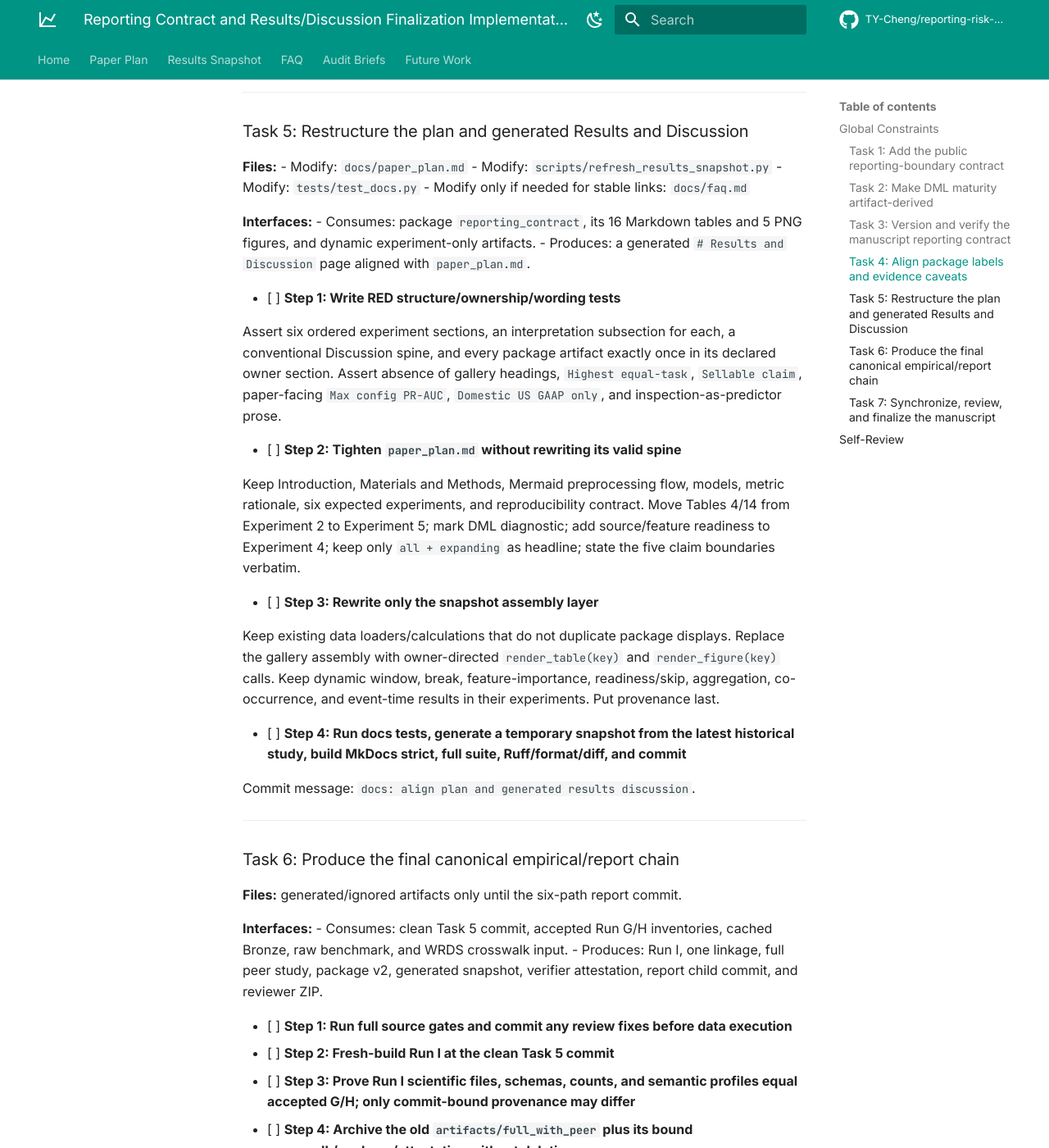
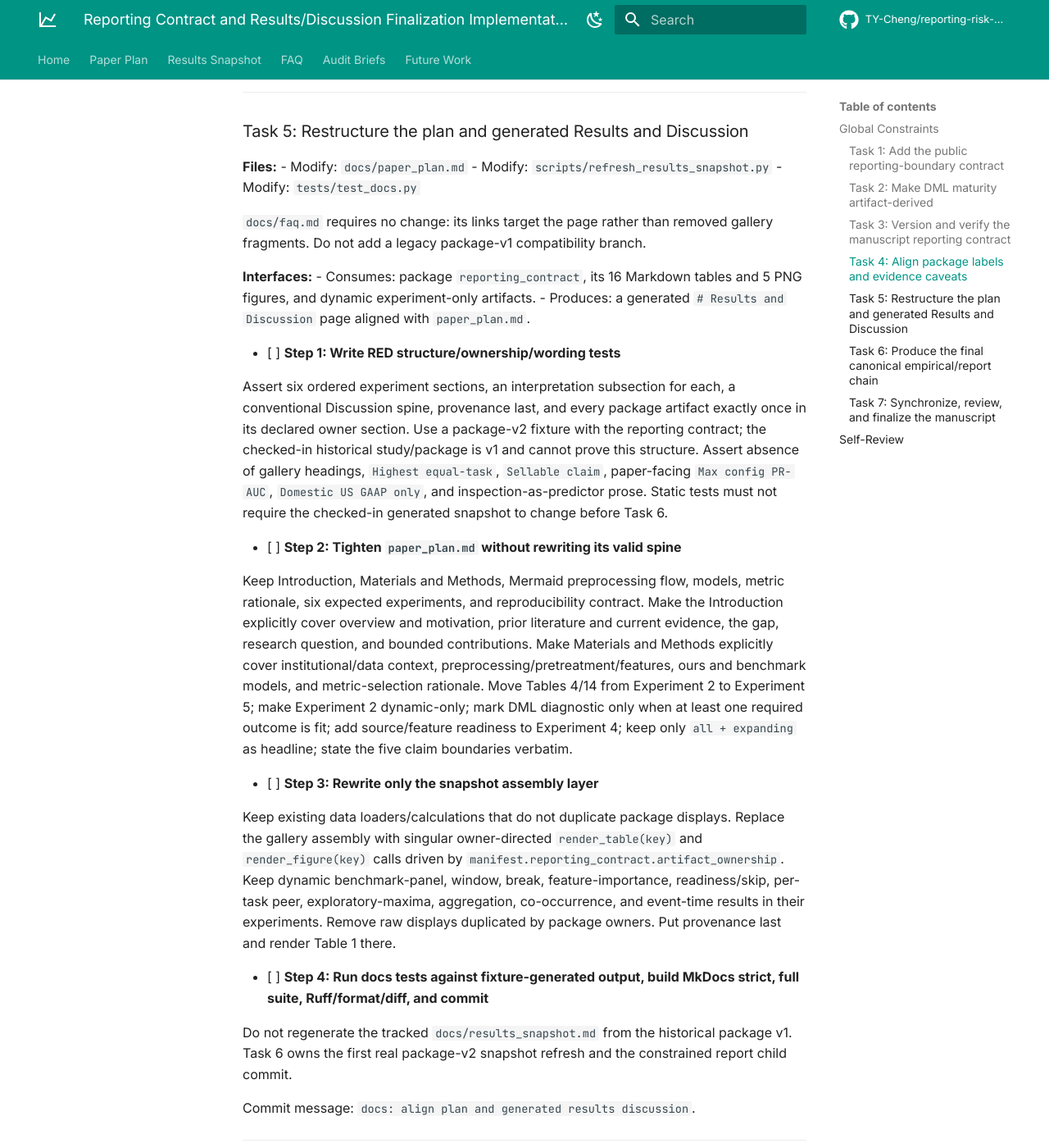
Before and after one commit to TY-Cheng/reporting-risk-cascade, an MkDocs documentation site: the page built from docs/superpowers/plans/2026-07-12-reporting-contract-results-discussion.md, in a window 1280 px wide and 1400 px high, scrolled down 6612 px. Shown: the whole window at 82% size. Built offline with MkDocs 1.6.1 and Material for MkDocs 9.7.7, drawn with Linux system fonts in a browser that asks for light colours; comment, search, counter and statistics services are not loaded.

Commit message:
docs: refine results discussion task

```diff
--- a/docs/superpowers/plans/2026-07-12-reporting-contract-results-discussion.md
+++ b/docs/superpowers/plans/2026-07-12-reporting-contract-results-discussion.md
@@ -240,7 +240,7 @@ Commit message: `feat(reporting): attest package claim contract`.
 - Consumes: the Task 3 reporting contract and existing package tables/figures/narrative.
 - Produces: safe paper-facing display labels and artifact-derived DML/partner caveats while preserving raw CSV keys.
 
-- [ ] **Step 1: Write RED display and narrative tests**
+- [x] **Step 1: Write RED display and narrative tests**
 
 Require Tables 4/14 to display family names while their CSV `Feature_Set` keys remain raw.
 Require Figure 2 fold dots to remain after tick-label substitution. Require Table 17 to
@@ -248,7 +248,7 @@ describe the observed same-year FPI-form indicator and Table 18 to display the e
 proxy label. Require diagnostic/deferred DML and constant/varied partner narrative cases;
 forbid `highest mean PR-AUC`, `leads on mean PR-AUC`, `winner`, and `leader` prose.
 
-- [ ] **Step 2: Add one scalar display-name helper**
+- [x] **Step 2: Add one scalar display-name helper**
 
 Use the upstream `feature_family_summary` display name in Markdown/LaTeX and plot ticks only.
 Preserve raw keys for CSVs and Figure 2 fold-row matching. Table 17 owns the observed
@@ -256,13 +256,13 @@ Preserve raw keys for CSVs and Figure 2 fold-row matching. Table 17 owns the obs
 its raw stage `domestic_us_gaap_proxy` to the contract display name only in Markdown/LaTeX;
 the contract artifact field is `is_domestic_us_gaap_proxy` and is not the raw stage key.
 
-- [ ] **Step 3: Generate caveats from the contract**
+- [x] **Step 3: Generate caveats from the contract**
 
 Build DML prose from all four evidence fields plus aggregate maturity. Build the partner
 caveat from scope/count/range/constant/equality fields. Remove ranking language while
 retaining the peer transfer/estimand boundary.
 
-- [ ] **Step 4: Run package tests, full related suites, Ruff/format/diff, and commit**
+- [x] **Step 4: Run package tests, full related suites, Ruff/format/diff, and commit**
 
 Commit message: `fix(reporting): align package labels and caveats`.
 
@@ -274,7 +274,9 @@ Commit message: `fix(reporting): align package labels and caveats`.
 - Modify: `docs/paper_plan.md`
 - Modify: `scripts/refresh_results_snapshot.py`
 - Modify: `tests/test_docs.py`
-- Modify only if needed for stable links: `docs/faq.md`
+
+`docs/faq.md` requires no change: its links target the page rather than removed gallery
+fragments. Do not add a legacy package-v1 compatibility branch.
 
 **Interfaces:**
 - Consumes: package `reporting_contract`, its 16 Markdown tables and 5 PNG figures, and dynamic experiment-only artifacts.
@@ -282,17 +284,38 @@ Commit message: `fix(reporting): align package labels and caveats`.
 
 - [ ] **Step 1: Write RED structure/ownership/wording tests**
 
-Assert six ordered experiment sections, an interpretation subsection for each, a conventional Discussion spine, and every package artifact exactly once in its declared owner section. Assert absence of gallery headings, `Highest equal-task`, `Sellable claim`, paper-facing `Max config PR-AUC`, `Domestic US GAAP only`, and inspection-as-predictor prose.
+Assert six ordered experiment sections, an interpretation subsection for each, a conventional
+Discussion spine, provenance last, and every package artifact exactly once in its declared
+owner section. Use a package-v2 fixture with the reporting contract; the checked-in historical
+study/package is v1 and cannot prove this structure. Assert absence of gallery headings,
+`Highest equal-task`, `Sellable claim`, paper-facing `Max config PR-AUC`, `Domestic US GAAP
+only`, and inspection-as-predictor prose. Static tests must not require the checked-in generated
+snapshot to change before Task 6.
 
 - [ ] **Step 2: Tighten `paper_plan.md` without rewriting its valid spine**
 
-Keep Introduction, Materials and Methods, Mermaid preprocessing flow, models, metric rationale, six expected experiments, and reproducibility contract. Move Tables 4/14 from Experiment 2 to Experiment 5; mark DML diagnostic; add source/feature readiness to Experiment 4; keep only `all + expanding` as headline; state the five claim boundaries verbatim.
+Keep Introduction, Materials and Methods, Mermaid preprocessing flow, models, metric rationale,
+six expected experiments, and reproducibility contract. Make the Introduction explicitly cover
+overview and motivation, prior literature and current evidence, the gap, research question, and
+bounded contributions. Make Materials and Methods explicitly cover institutional/data context,
+preprocessing/pretreatment/features, ours and benchmark models, and metric-selection rationale.
+Move Tables 4/14 from Experiment 2 to Experiment 5; make Experiment 2 dynamic-only; mark DML
+diagnostic only when at least one required outcome is fit; add source/feature readiness to
+Experiment 4; keep only `all + expanding` as headline; state the five claim boundaries verbatim.
 
 - [ ] **Step 3: Rewrite only the snapshot assembly layer**
 
-Keep existing data loaders/calculations that do not duplicate package displays. Replace the gallery assembly with owner-directed `render_table(key)` and `render_figure(key)` calls. Keep dynamic window, break, feature-importance, readiness/skip, aggregation, co-occurrence, and event-time results in their experiments. Put provenance last.
+Keep existing data loaders/calculations that do not duplicate package displays. Replace the
+gallery assembly with singular owner-directed `render_table(key)` and `render_figure(key)` calls
+driven by `manifest.reporting_contract.artifact_ownership`. Keep dynamic benchmark-panel,
+window, break, feature-importance, readiness/skip, per-task peer, exploratory-maxima,
+aggregation, co-occurrence, and event-time results in their experiments. Remove raw displays
+duplicated by package owners. Put provenance last and render Table 1 there.
 
-- [ ] **Step 4: Run docs tests, generate a temporary snapshot from the latest historical study, build MkDocs strict, full suite, Ruff/format/diff, and commit**
+- [ ] **Step 4: Run docs tests against fixture-generated output, build MkDocs strict, full suite, Ruff/format/diff, and commit**
+
+Do not regenerate the tracked `docs/results_snapshot.md` from the historical package v1. Task 6
+owns the first real package-v2 snapshot refresh and the constrained report child commit.
 
 Commit message: `docs: align plan and generated results discussion`.
 
```
